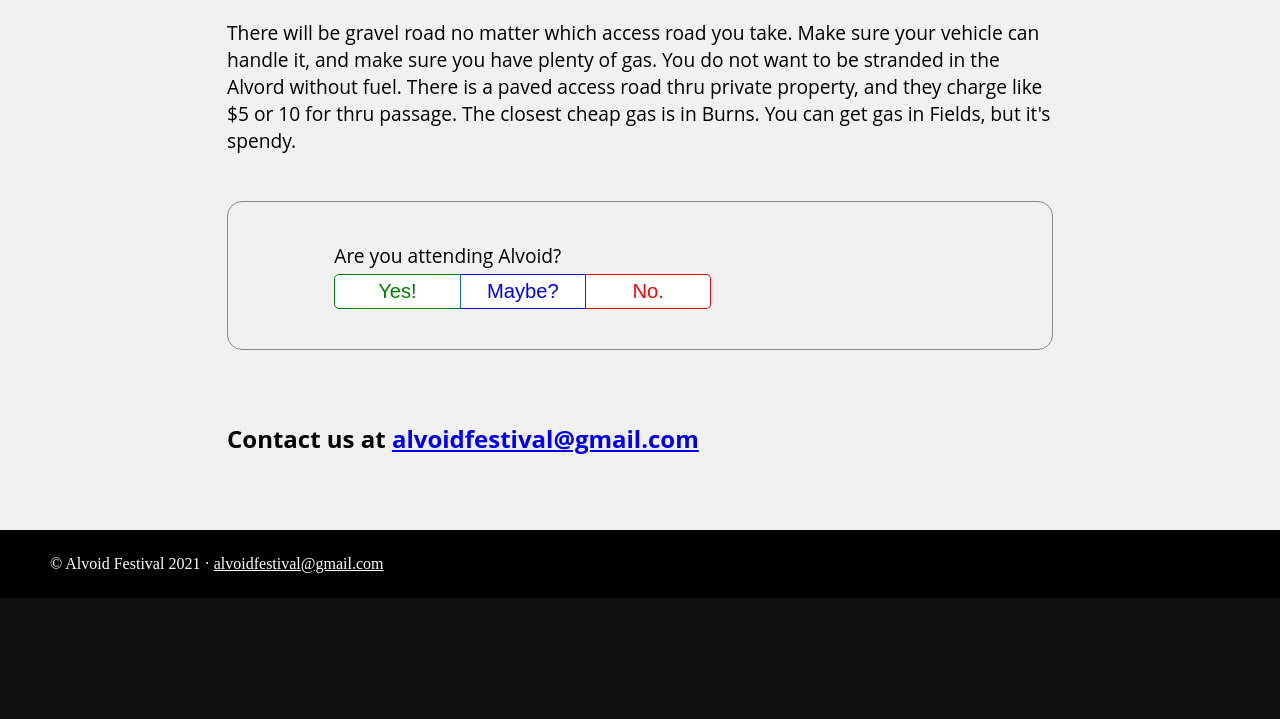
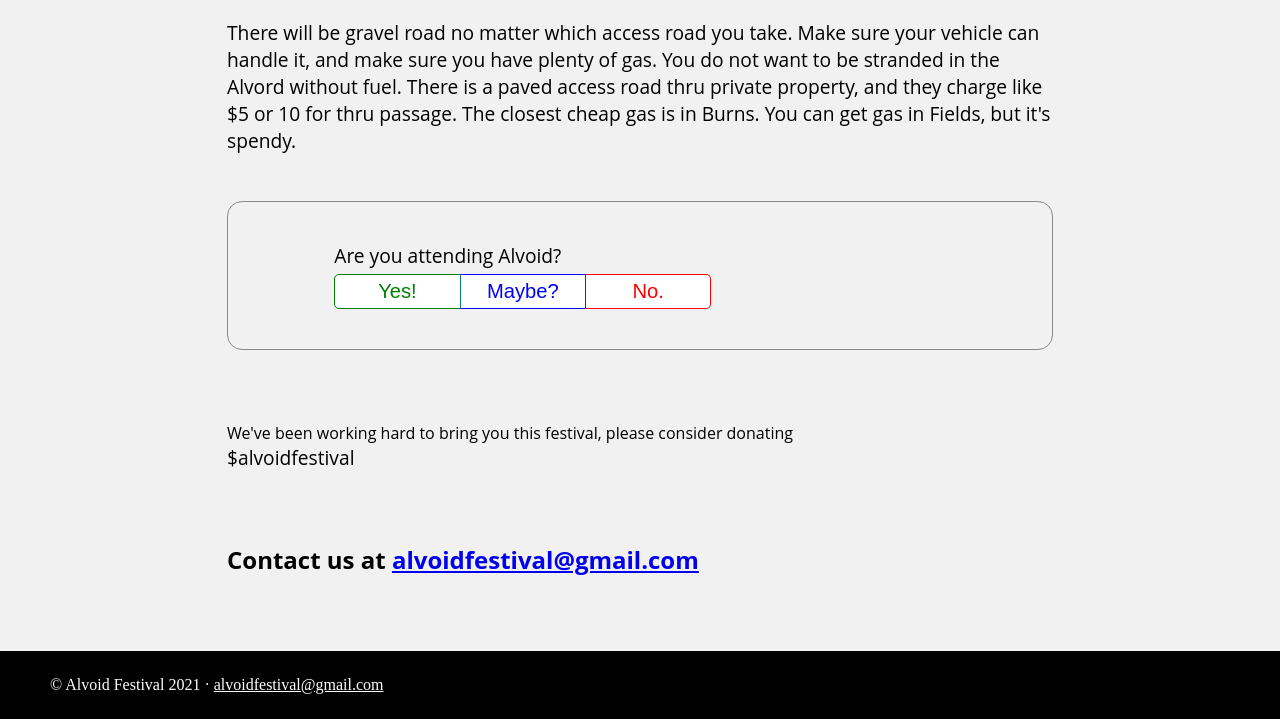
Before and after one commit to 325Gerbils/alvoid2021, a plain HTML site: page index.html in a window 1280 px wide. Shown: the part 5404-6123 px from the top of the page. Before the commit the page ends 6002 px from the top, so only its background shows below. Drawn offline with Linux system fonts and the light colour scheme.

Commit message:
aawfdawdf

```diff
--- a/index.html
+++ b/index.html
@@ -268,6 +268,11 @@
             </section>
             <br>
             <section>
+                We've been working hard to bring you this festival, please consider donating
+                <p>$alvoidfestival</p>
+            </section>
+            <br>
+            <section>
                 <h2>Contact us at <a href="mailto:alvoidfestival@gmail.coml">alvoidfestival@gmail.com</a></h2>
             </section>
 
```
